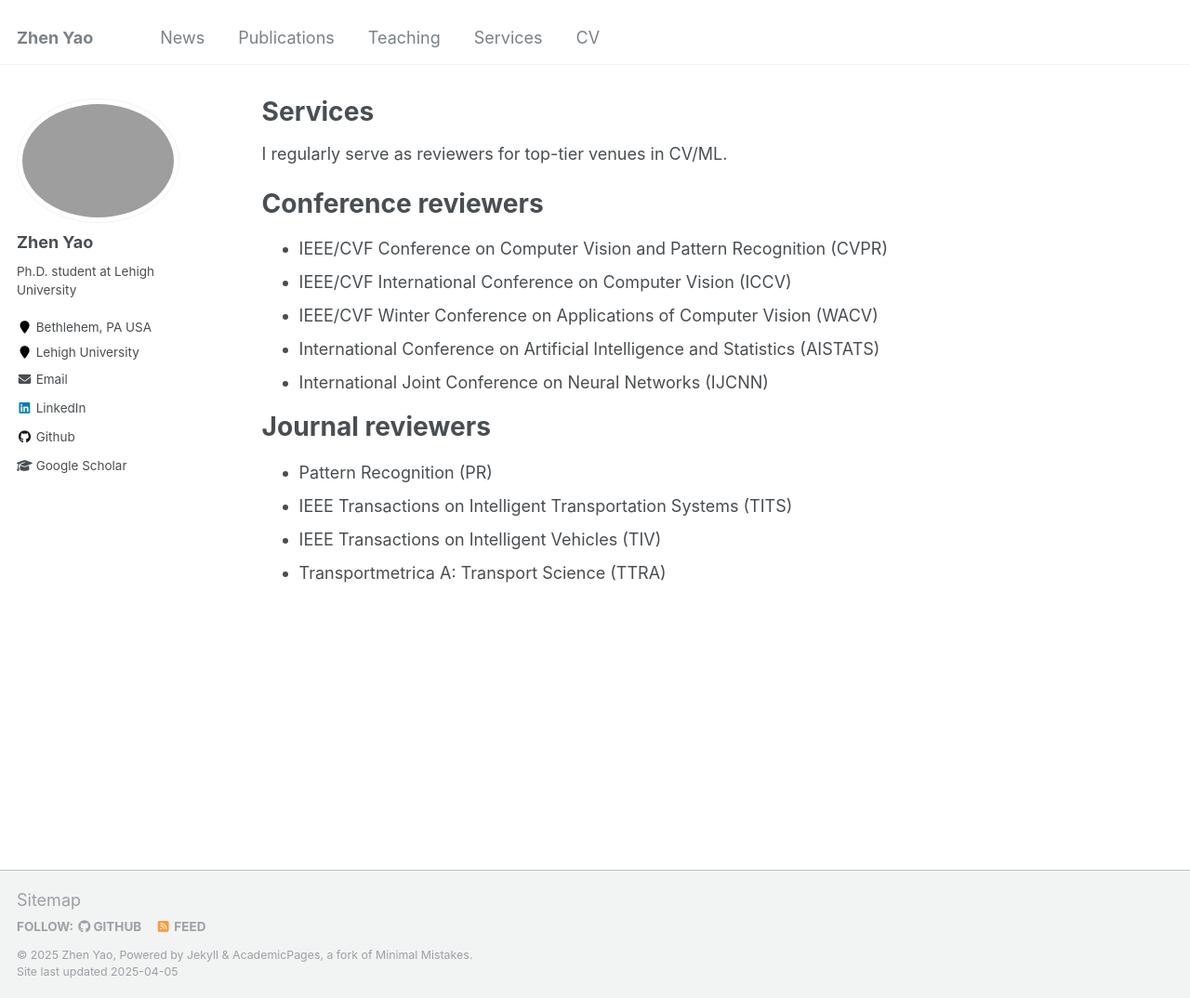
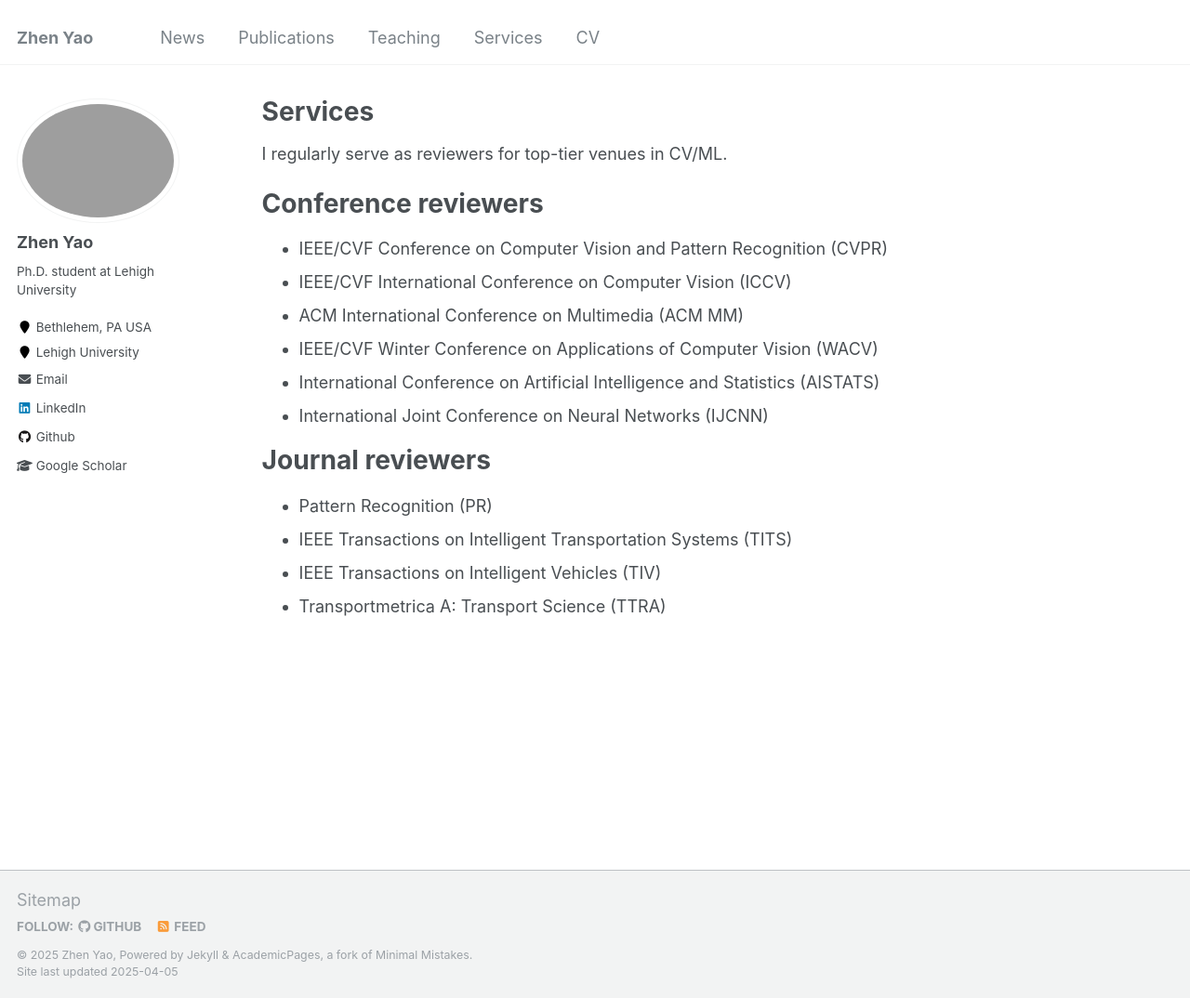
Before and after one commit to zyaocoder/zyaocoder.github.io, a Jekyll site: the page built from _pages/services.md, in a window 1280 px wide and 1074 px high. Shown: the whole window at 93% size. Built offline with Jekyll 4.4.1, drawn with Linux system fonts in a browser that asks for light colours.

Commit message:
Update services.md

```diff
--- a/_pages/services.md
+++ b/_pages/services.md
@@ -15,6 +15,7 @@ Conference reviewers
 ======
 * IEEE/CVF Conference on Computer Vision and Pattern Recognition (CVPR)
 * IEEE/CVF International Conference on Computer Vision (ICCV)
+* ACM International Conference on Multimedia (ACM MM)
 * IEEE/CVF Winter Conference on Applications of Computer Vision (WACV)
 * International Conference on Artificial Intelligence and Statistics (AISTATS)
 * International Joint Conference on Neural Networks (IJCNN)
```
